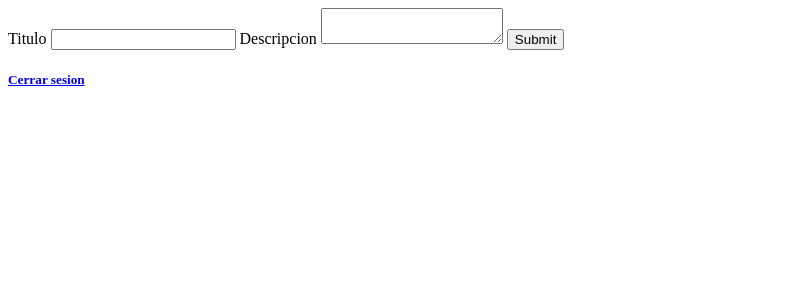
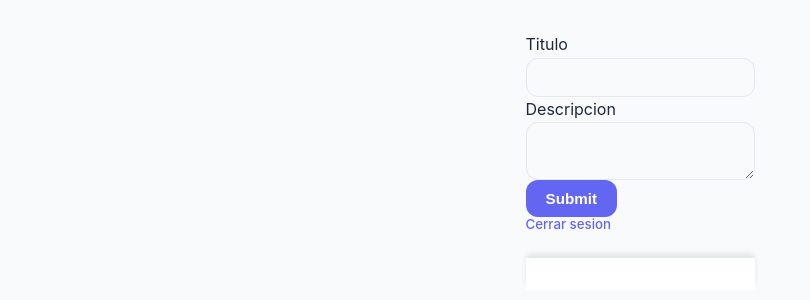
Before and after one commit to fdomcas/Actividad-repaso-recuperaci-n, a Python web app: template templates/libros/añadir.html in a window 1280 px wide. Shown: the top 300 px of the page, without its empty margins (0-810 px from the left). Run offline with Jinja, Linux system fonts and the light colour scheme; the template is opened without the code that fills it, so the values that code supplies are empty.

Commit message:
modificaciones

```diff
--- /dev/null
+++ b/clientes/__init__.py
@@ -0,0 +1,3 @@
+from flask import Blueprint
+
+cliente_bp= Blueprint("cliente_bp",__name__, template_folder="templates/login")
--- a/facturas/analisis.py
+++ b/facturas/analisis.py
@@ -0,0 +1 @@
+from . import facturas_bp
--- a/libros/__init__.py
+++ b/libros/__init__.py
@@ -0,0 +1,3 @@
+from flask import Blueprint
+
+libros_bp= Blueprint("libros_bp",__name__,template_folder='templates')
--- /dev/null
+++ b/static/style.css
@@ -0,0 +1,276 @@
+/* Modern CSS Reset & Variables */
+:root {
+    --primary: #6366f1;
+    /* Indigo 500 - slightly brighter */
+    --primary-hover: #4f46e5;
+    /* Indigo 600 */
+    --secondary: #ec4899;
+    /* Pink 500 */
+    --bg-body: #f8fafc;
+    /* Slate 50 */
+    --bg-card: #ffffff;
+    --text-main: #1e293b;
+    /* Slate 800 */
+    --text-muted: #64748b;
+    /* Slate 500 */
+    --border: #e2e8f0;
+    /* Slate 200 */
+    --shadow-sm: 0 1px 2px 0 rgb(0 0 0 / 0.05);
+    --shadow-md: 0 4px 6px -1px rgb(0 0 0 / 0.1), 0 2px 4px -2px rgb(0 0 0 / 0.1);
+    --shadow-lg: 0 10px 15px -3px rgb(0 0 0 / 0.1), 0 4px 6px -2px rgb(0 0 0 / 0.05);
+    /* Added larger shadow */
+    --radius: 0.75rem;
+    /* Slightly more rounded */
+    --font-sans: 'Inter', system-ui, -apple-system, sans-serif;
+}
+
+@media (prefers-color-scheme: dark) {
+    :root {
+        --bg-body: #0f172a;
+        /* Slate 900 */
+        --bg-card: #1e293b;
+        /* Slate 800 */
+        --text-main: #f8fafc;
+        /* Slate 50 */
+        --text-muted: #cbd5e1;
+        /* Slate 300 */
+        --border: #334155;
+        /* Slate 700 */
+    }
+}
+
+* {
+    box-sizing: border-box;
+    margin: 0;
+    padding: 0;
+}
+
+body {
+    font-family: var(--font-sans);
+    background-color: var(--bg-body);
+    color: var(--text-main);
+    line-height: 1.6;
+    min-height: 100vh;
+    display: flex;
+    flex-direction: column;
+    padding: 2rem;
+    align-items: center;
+    /* Center everything column-wise */
+}
+
+/* Typography */
+h1,
+h2,
+h3,
+h4,
+h5,
+h6 {
+    line-height: 1.2;
+    margin-bottom: 1.5rem;
+    font-weight: 700;
+    color: var(--text-main);
+}
+
+a {
+    color: var(--primary);
+    text-decoration: none;
+    transition: color 0.2s;
+    font-weight: 500;
+}
+
+a:hover {
+    color: var(--primary-hover);
+    text-decoration: underline;
+}
+
+/* Generic Layout Wrapper */
+.container,
+main,
+body>div:not(.auth-box),
+body>h5 {
+    max-width: 800px;
+    margin: 0 auto;
+    width: 100%;
+}
+
+/* Auth Box - The "Smaller" Login/Register Container */
+.auth-box {
+    width: 100%;
+    max-width: 400px;
+    /* Small, compact width */
+    margin: 2rem auto;
+    padding: 2rem;
+    background-color: var(--bg-card);
+    border: 1px solid var(--border);
+    border-radius: var(--radius);
+    box-shadow: var(--shadow-lg);
+}
+
+.auth-box h2 {
+    text-align: center;
+    margin-bottom: 1.5rem;
+    font-size: 1.5rem;
+}
+
+/* Form Groups for vertical stacking */
+.form-group {
+    margin-bottom: 1rem;
+}
+
+.form-group label {
+    display: block;
+    margin-bottom: 0.5rem;
+    font-weight: 500;
+    color: var(--text-muted);
+    font-size: 0.9rem;
+}
+
+/* Form Footer for buttons/links */
+.form-footer {
+    display: flex;
+    justify-content: space-between;
+    align-items: center;
+    margin-top: 2rem;
+}
+
+.switch-auth {
+    font-size: 0.875rem;
+}
+
+/* Specific overrides for Nav-like top buttons */
+/* Footer Actions */
+.main-footer {
+    margin-top: auto;
+    /* Push to bottom if body is flex column */
+    width: 100%;
+    background-color: var(--bg-card);
+    border-top: 1px solid var(--border);
+    padding: 1rem;
+    position: sticky;
+    bottom: 0;
+    z-index: 10;
+    box-shadow: 0 -4px 6px -1px rgb(0 0 0 / 0.1);
+}
+
+.footer-actions {
+    display: flex;
+    justify-content: center;
+    gap: 1rem;
+    max-width: 800px;
+    margin: 0 auto;
+    flex-wrap: wrap;
+}
+
+.btn-small {
+    display: inline-block;
+    padding: 0.5rem 1rem;
+    font-size: 0.85rem;
+    font-weight: 600;
+    text-transform: uppercase;
+    letter-spacing: 0.05em;
+    color: white;
+    background-color: var(--primary);
+    border-radius: var(--radius);
+    text-decoration: none;
+    box-shadow: var(--shadow-sm);
+    transition: background-color 0.2s, transform 0.1s;
+    border: none;
+}
+
+.btn-small:hover {
+    background-color: var(--primary-hover);
+    text-decoration: none;
+    transform: translateY(-1px);
+}
+
+.btn-small.btn-secondary {
+    background-color: var(--secondary);
+}
+
+.btn-small.btn-secondary:hover {
+    background-color: #db2777;
+    /* Pink 600 */
+}
+
+/* Loop Items / Cards */
+body>div:not(.auth-box) {
+    /* Exclude auth box from this generic rule if it applies */
+    background-color: var(--bg-card);
+    border: 1px solid var(--border);
+    border-radius: var(--radius);
+    padding: 1.5rem;
+    margin-bottom: 1rem;
+    box-shadow: var(--shadow-sm);
+}
+
+/* Forms (Generic) */
+input[type="text"],
+input[type="password"],
+input[type="email"],
+input[type="number"],
+select,
+textarea {
+    display: block;
+    width: 100%;
+    padding: 0.625rem 0.875rem;
+    /* Slightly smaller padding */
+    border: 1px solid var(--border);
+    border-radius: var(--radius);
+    background-color: var(--bg-body);
+    /* Input input background slightly distinct from card */
+    color: var(--text-main);
+    font-size: 0.95rem;
+    transition: all 0.2s;
+}
+
+input:focus,
+select:focus,
+textarea:focus {
+    outline: none;
+    border-color: var(--primary);
+    background-color: var(--bg-card);
+    box-shadow: 0 0 0 2px rgba(99, 102, 241, 0.2);
+    /* Indigo tint shadow */
+}
+
+button,
+input[type="submit"] {
+    background-color: var(--primary);
+    color: white;
+    font-weight: 600;
+    padding: 0.625rem 1.25rem;
+    border: none;
+    border-radius: var(--radius);
+    cursor: pointer;
+    transition: background-color 0.2s;
+    font-size: 0.95rem;
+    width: auto;
+    display: inline-block;
+}
+
+button:hover,
+input[type="submit"]:hover {
+    background-color: var(--primary-hover);
+}
+
+/* Alerts / Flashed Messages */
+ul.flashes {
+    list-style: none;
+    padding: 1rem;
+    margin-bottom: 1rem;
+    border-radius: var(--radius);
+    background-color: #fee2e2;
+    color: #991b1b;
+    border: 1px solid #fecaca;
+    width: 100%;
+    max-width: 800px;
+}
+
+/* Utilities */
+.text-center {
+    text-align: center;
+}
+
+.mt-4 {
+    margin-top: 1rem;
+}
--- a/templates/base.html
+++ b/templates/base.html
@@ -1,13 +1,20 @@
 <!DOCTYPE html>
 <html lang="en">
+
 <head>
     <meta charset="UTF-8">
     <meta name="viewport" content="width=device-width, initial-scale=1.0">
     <title>{% block titulo %}{% endblock titulo %}</title>
+    <link rel="stylesheet" href="{{ url_for('static', filename='style.css') }}">
 </head>
+
 <body>
     {% block encabezado %}{% endblock encabezado %}
     {% block cuerpo %}{% endblock cuerpo %}
 
+    <footer class="main-footer">
+        {% block footer %}{% endblock footer %}
+    </footer>
 </body>
+
 </html>
--- /dev/null
+++ b/templates/libros/detalles.html
@@ -0,0 +1,5 @@
+{% extends "base.html" %}
+{% block cuerpo %}
+    <h1>{{libro["titulo"]}}</h1>
+    <p>{{libro["descripcion"]}}</p>
+{% endblock cuerpo %}
```
Also changed, not shown: clientes/rutas.py (+4 -4 lines), libros/rutas.py (+10 -3 lines), templates/libros/añadir.html (+0 -7 lines), templates/libros/catalogo.html (+14 -13 lines), templates/usuarios/login.html (+24 -8 lines).
